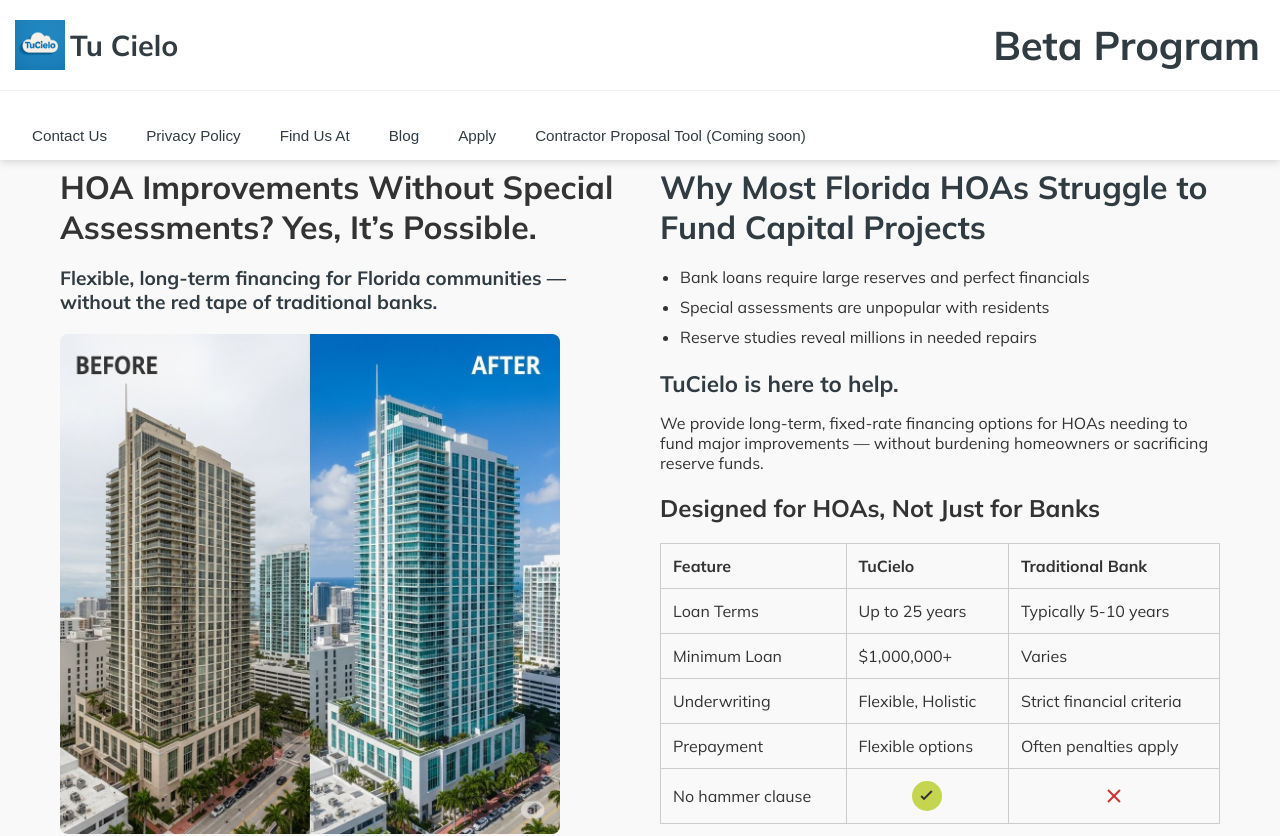
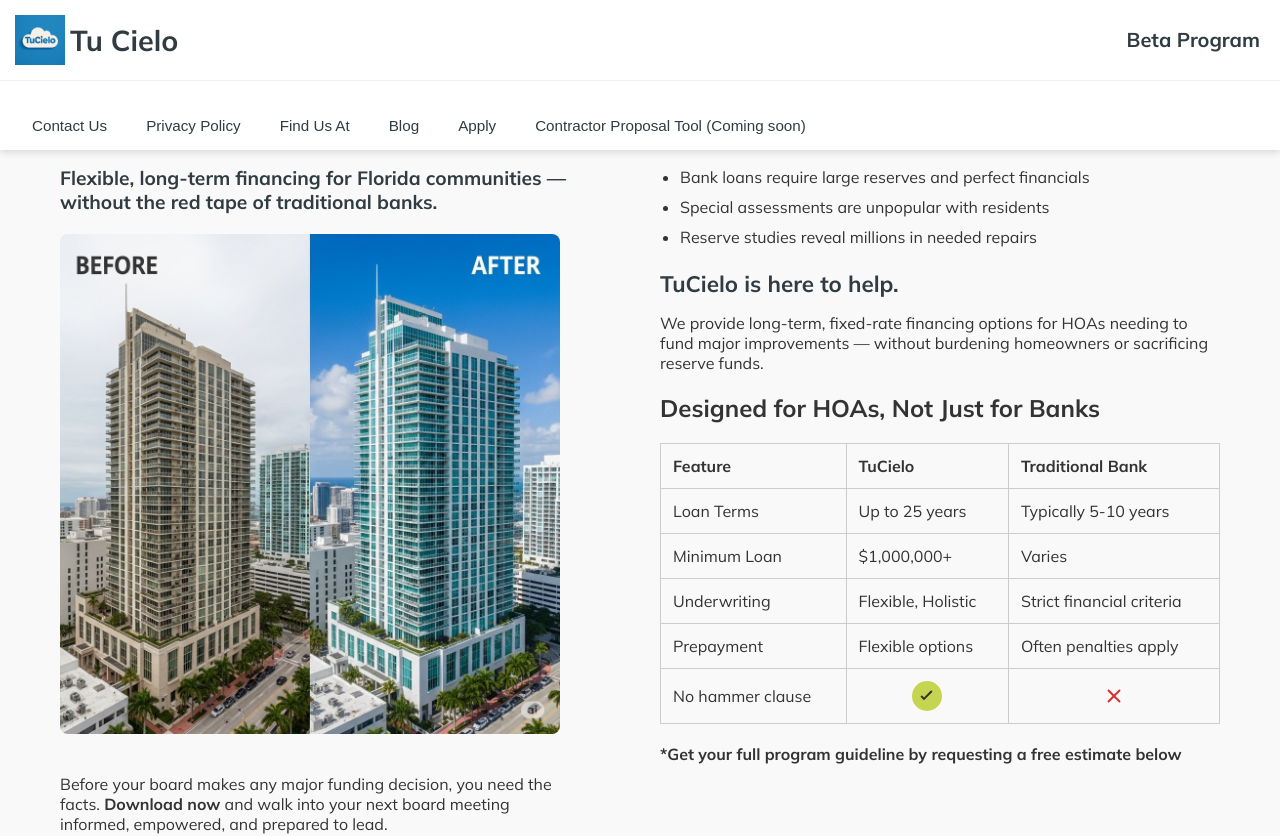
Before and after one commit to MetaCapFin/tu-cielo-site, a React (Create React App) app: page / in a window 1280 px wide. Shown: the top 836 px of the page. Built offline with nearby package versions, Linux system fonts and the light colour scheme.

Commit message:
Update App.css

```diff
--- a/src/App.css
+++ b/src/App.css
@@ -15,7 +15,7 @@
   font-family: 'Mulish', sans-serif;
 }
 
-/* Header */
+/* Fixed site header */
 .site-header {
   background-color: white;
   color: #303c42;
@@ -26,14 +26,17 @@
   padding: 0;
   position: fixed;
   top: 0;
+  left: 0;
   width: 100%;
   z-index: 1000;
   box-shadow: 0 2px 8px rgba(0, 0, 0, 0.15);
 }
 
+/* Top part of header */
 .header-top {
   display: flex;
   align-items: center;
+  justify-content: space-between;
   gap: 10px;
   border-bottom: 1px solid #eef2f7;
   width: 100%;
@@ -41,38 +44,35 @@
   box-sizing: border-box;
 }
 
-.header-bottom {
-  display: flex;
-  gap: 15px;
-  padding: 10px 20px;
-}
-
-body {
-  padding-top: 100px; /* Adjust if needed */
-}
-
-
-/* Logo inside header */
+/* Logo image */
 .logo-placeholder img {
-  height: 50px; /* adjust height to fit header nicely */
+  height: 50px;
   width: auto;
   display: block;
 }
 
-/* Title inside header */
+/* Site title */
 .site-header h1 {
   margin: 0;
   font-size: 1.8rem;
 }
 
+/* Beta label styling */
 .beta-label {
   margin-left: auto;
   font-family: 'Mulish', sans-serif;
-  font-size: 40px;
+  font-size: 20px; /* smaller than before */
+  font-weight: bold;
+  line-height: 1;
 }
 
+/* Bottom part of header */
 .header-bottom {
+  display: flex;
+  gap: 15px;
+  padding: 10px 20px;
   margin: 0;
+  box-sizing: border-box;
 }
 
 /* Footer */
```
